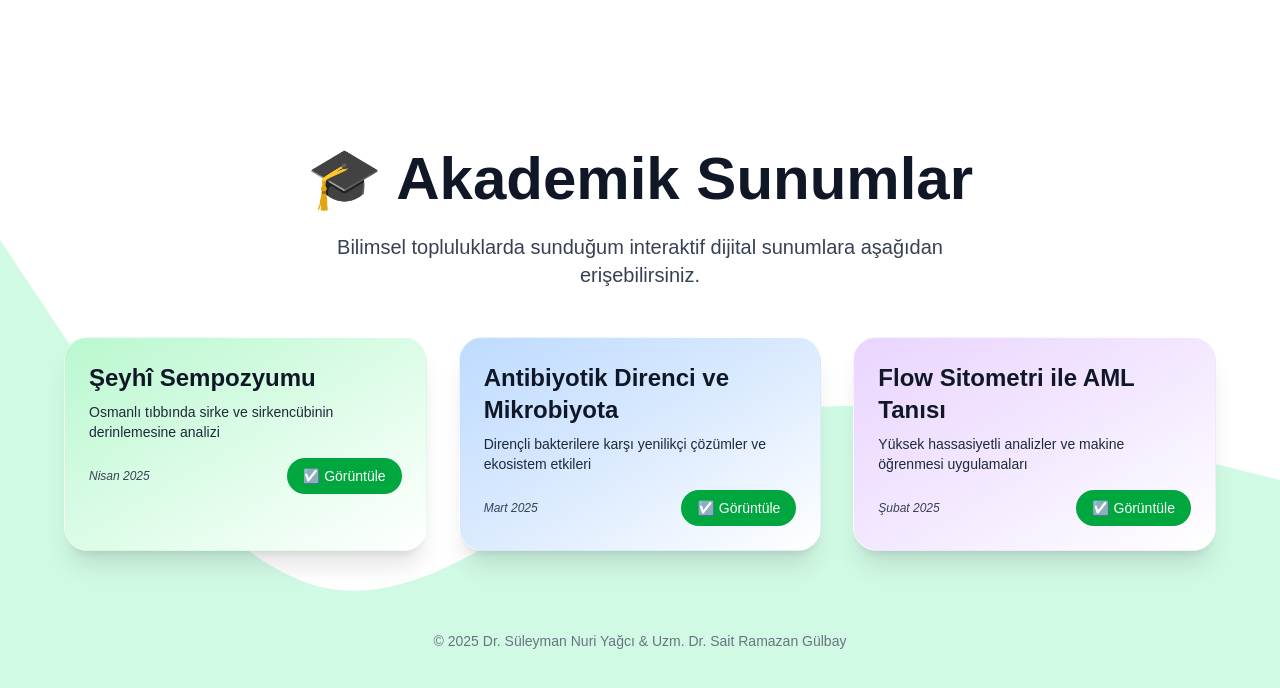
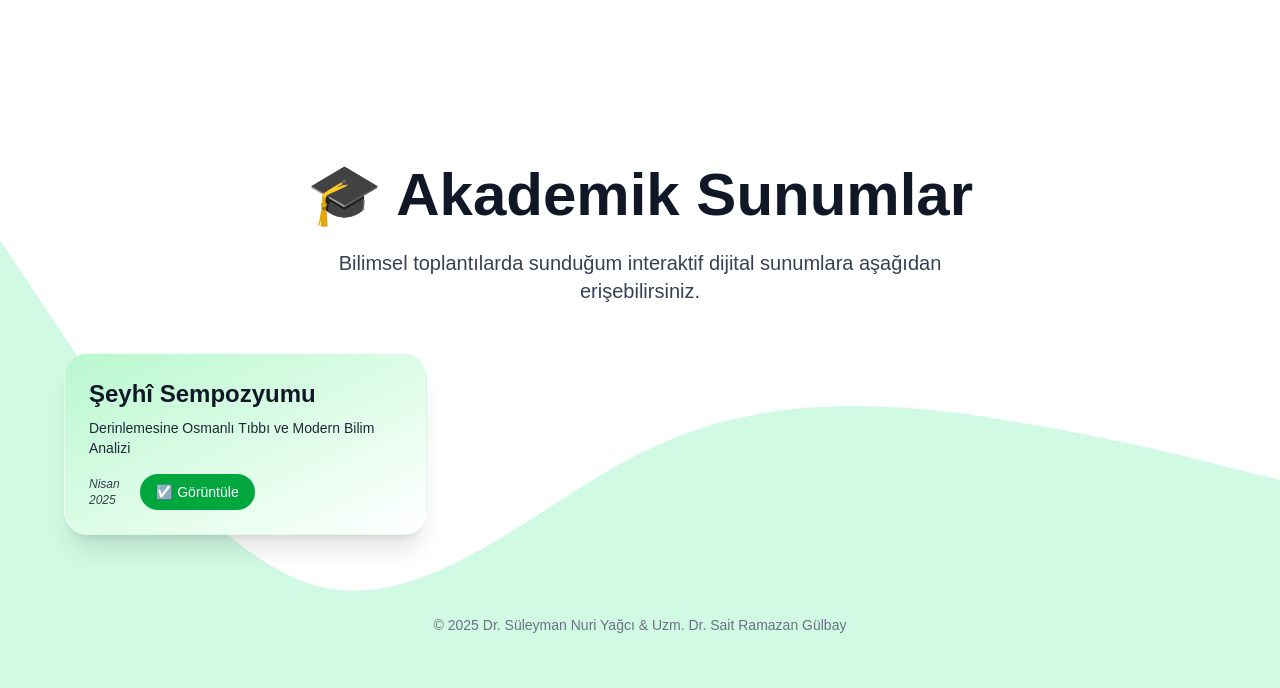
Before and after one commit to srgulbay/akademik, a Next.js app: page / in a window 1280 px wide. Shown: the top 688 px of the page. Built offline with nearby package versions, Linux system fonts and the light colour scheme.

Commit message:
Sayfa geçiş animasyonları ve loading efekti eklendi

```diff
--- a/src/app/page.tsx
+++ b/src/app/page.tsx
@@ -2,36 +2,54 @@
 
 "use client";
 import Link from "next/link";
-import { motion } from "framer-motion";
+import { motion, AnimatePresence } from "framer-motion";
+import LoadingOverlay from "@/components/LoadingOverlay";
+import { useState } from "react";
+
+// HTML sayfalarına geçişte yükleniyor animasyonu gösteren özel link
+function TransitionLink({ href, children }: { href: string; children: React.ReactNode }) {
+  const [loading, setLoading] = useState(false);
+  const handleClick = (e: React.MouseEvent) => {
+    e.preventDefault();
+    setLoading(true);
+    setTimeout(() => window.location.href = href, 500);
+  };
+  return (
+    <>
+      {loading && <LoadingOverlay />}
+      <a href={href} onClick={handleClick} className="inline-block w-full">
+        {children}
+      </a>
+    </>
+  );
+}
 
 export default function Home() {
   const presentations = [
     {
       title: 'Şeyhî Sempozyumu',
-      description: 'Osmanlı tıbbında sirke ve sirkencübinin derinlemesine analizi',
+      description: 'Derinlemesine Osmanlı Tıbbı ve Modern Bilim Analizi',
       path: '/Sunumlar/Seyhi-Sempozyum/SUNUM.html',
       date: 'Nisan 2025',
       bg: 'from-green-200 via-green-100 to-white'
     },
-    {
-      title: 'Antibiyotik Direnci ve Mikrobiyota',
-      description: 'Dirençli bakterilere karşı yenilikçi çözümler ve ekosistem etkileri',
-      path: '/Sunumlar/Antibiyotik-Direnci/sunum.html',
-      date: 'Mart 2025',
-      bg: 'from-blue-200 via-blue-100 to-white'
-    },
-    {
-      title: 'Flow Sitometri ile AML Tanısı',
-      description: 'Yüksek hassasiyetli analizler ve makine öğrenmesi uygulamaları',
-      path: '/Sunumlar/Flow-AML/sunum.html',
-      date: 'Şubat 2025',
-      bg: 'from-purple-200 via-purple-100 to-white'
-    }
+    // Diğer sunumlar...
   ];
 
   return (
-    <div className="relative overflow-hidden">
-      {/* Dekoratif dalga svg arkaplan */}
+    <AnimatePresence>
+      <motion.div
+        key="home"
+        initial={{ opacity: 0 }}
+        animate={{ opacity: 1 }}
+        exit={{ opacity: 0 }}
+        transition={{ duration: 0.6 }}
+        className="relative overflow-hidden"
+      >
+        {/* Yükleniyor animasyonu */}
+        <LoadingOverlay />
+
+        {/* Dalgalı SVG arka plan */}
         <div className="absolute inset-0 -z-10 overflow-hidden">
           <motion.svg
             className="w-full h-full"
@@ -44,8 +62,7 @@ export default function Home() {
             <path
               fill="#D1FAE5"
               fillOpacity="1"
-            d="M0,96L60,128C120,160,240,224,360,234.7C480,245,600,203,720,181.3C840,160,960,160,1080,165.3C1200,171,1320,181,1380,186.7L1440,192L1440,320L1380,320C1320,320,
-              1200,320,1080,320C960,320,840,320,720,320C600,320,480,320,360,320C240,320,120,320,60,320L0,320Z"
+              d="M0,96L60,128C120,160,240,224,360,234.7C480,245,600,203,720,181.3C840,160,960,160,1080,165.3C1200,171,1320,181,1380,186.7L1440,192L1440,320L1380,320C1320,320,1200,320,1080,320C960,320,840,320,720,320C600,320,480,320,360,320C240,320,120,320,60,320L0,320Z"
             />
           </motion.svg>
         </div>
@@ -59,24 +76,24 @@ export default function Home() {
           >
             🎓 Akademik Sunumlar
           </motion.h1>
+
           <motion.p
             className="text-lg md:text-xl text-gray-700 dark:text-gray-300 text-center max-w-2xl mb-12"
             initial={{ opacity: 0 }}
             animate={{ opacity: 1 }}
             transition={{ delay: 0.4, duration: 0.6 }}
           >
-          Bilimsel topluluklarda sunduğum interaktif dijital sunumlara aşağıdan erişebilirsiniz.
+            Bilimsel toplantılarda sunduğum interaktif dijital sunumlara aşağıdan erişebilirsiniz.
           </motion.p>
 
           <div className="grid grid-cols-1 sm:grid-cols-2 lg:grid-cols-3 gap-8 w-full max-w-6xl">
             {presentations.map((p, i) => (
               <motion.div
                 key={i}
-              className={`rounded-3xl p-6 bg-gradient-to-br ${p.bg} backdrop-blur-sm border border-white/30 shadow-xl transform hover:scale-105 transition-transform duration-300`}
+                className={`rounded-3xl p-6 bg-gradient-to-br ${p.bg} backdrop-blur-sm border border-white/30 shadow-xl transform transition-transform duration-300 hover:scale-105`}
                 initial={{ opacity: 0, y: 40 }}
                 animate={{ opacity: 1, y: 0 }}
                 transition={{ delay: 0.3 + i * 0.2, duration: 0.7 }}
-              whileHover={{ scale: 1.07 }}
               >
                 <h2 className="text-2xl font-semibold text-gray-900 dark:text-gray-800 mb-2">
                   {p.title}
@@ -88,13 +105,11 @@ export default function Home() {
                   <span className="text-xs text-gray-700 dark:text-gray-500 italic">
                     {p.date}
                   </span>
-                <Link
-                  href={p.path}
-                  target="_blank"
-                  className="inline-flex items-center space-x-2 text-sm font-medium text-white bg-green-600 dark:bg-green-500 rounded-full px-4 py-2 hover:bg-green-700 dark:hover:bg-green-600 transition-colors"
-                >
+                  <TransitionLink href={p.path}>
+                    <div className="inline-flex items-center space-x-2 text-sm font-medium text-white bg-green-600 dark:bg-green-500 rounded-full px-4 py-2 hover:bg-green-700 dark:hover:bg-green-600 transition-colors">
                       <span>☑️ Görüntüle</span>
-                </Link>
+                    </div>
+                  </TransitionLink>
                 </div>
               </motion.div>
             ))}
@@ -109,6 +124,7 @@ export default function Home() {
             © {new Date().getFullYear()} Dr. Süleyman Nuri Yağcı & Uzm. Dr. Sait Ramazan Gülbay
           </motion.footer>
         </main>
-    </div>
+      </motion.div>
+    </AnimatePresence>
   );
 }
```
Lines whose indentation alone changed are shown as unchanged.
